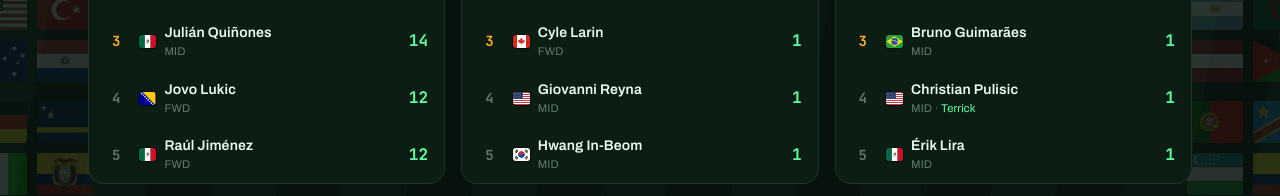
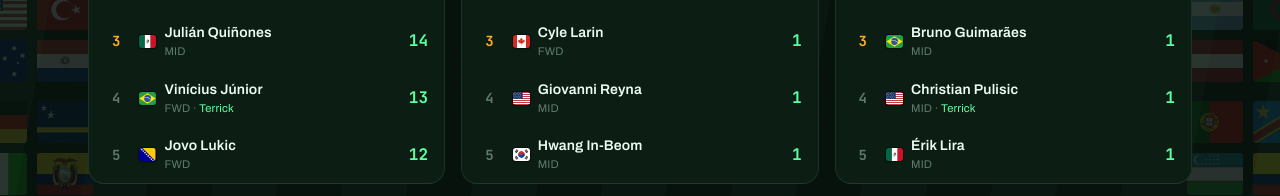
Before and after one commit to RylanJ20/fantasy-world-cup, a Next.js app: page /leaderboards in a window 1280 px wide. Shown: the part 453-649 px from the top of the page. Built offline with nearby package versions, Linux system fonts and the light colour scheme.

Commit message:
Override MOTM: Vinícius Júnior for Brazil 1-1 Morocco
FotMob's algorithmic pick (Douglas Santos) disagreed with the official award.

Co-Authored-By: Claude Opus 4.8 <noreply@anthropic.com>

```diff
--- a/data/motm.ts
+++ b/data/motm.ts
@@ -45,6 +45,9 @@ const manualOverrides: MotmEntry[] = [
   // FotMob's rating algorithm picked Katić (Bosnia); the official award went to
   // Koné. Canada 1–1 Bosnia-Herzegovina, Jun 12.
   m("Ismaël Koné", "Canada", "Bosnia-Herzegovina"),
+  // FotMob picked Douglas Santos; the official award went to Vinícius Júnior.
+  // Brazil 1–1 Morocco, Jun 13.
+  m("Vinícius Júnior", "Brazil", "Morocco"),
 ];
 
 /** Unordered flag-code key for an entry's fixture ("cz|kr"). */
```
